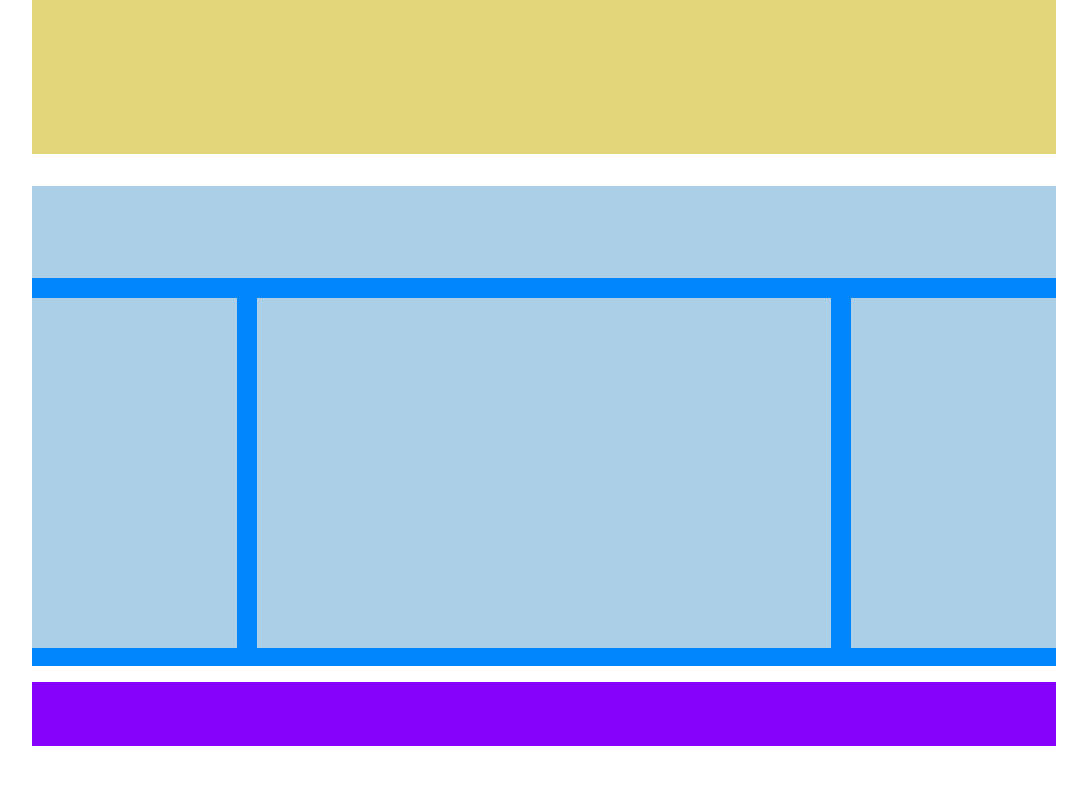
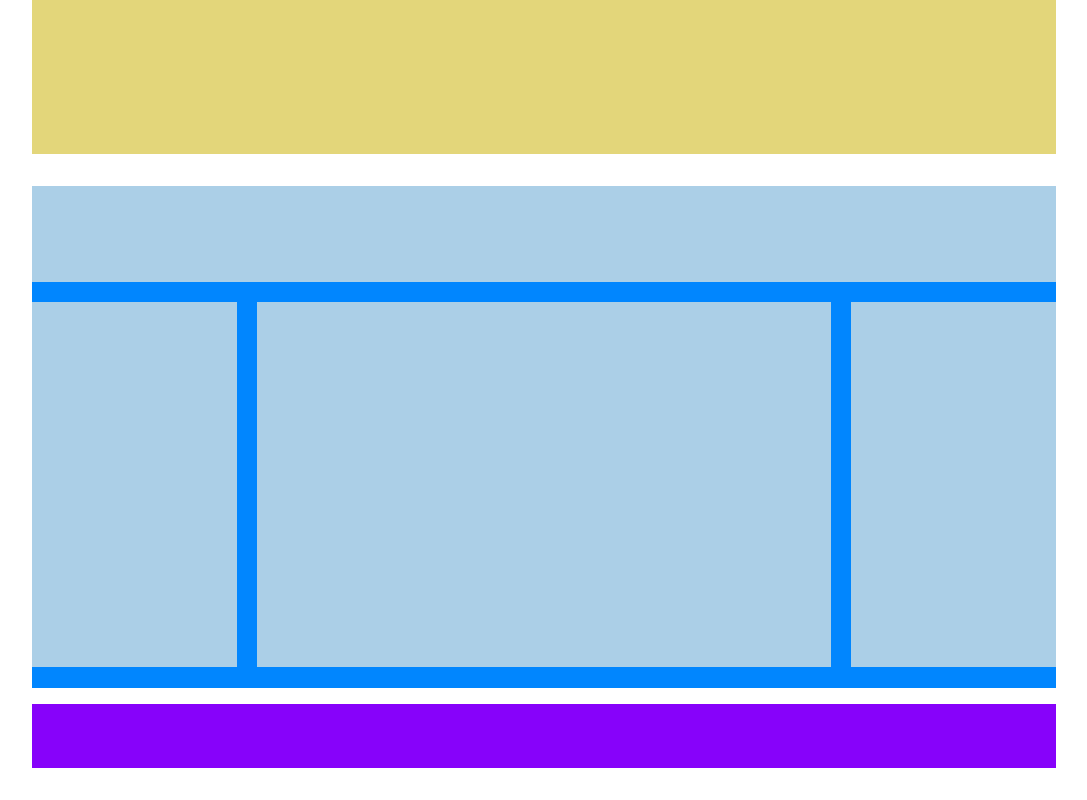
Before and after one commit to jacopo-vinanti96/htmlcss-struttura-wp, a plain HTML site: page index.html in a window 1280 px wide. Shown: the part 390-1190 px from the top of the page, without its empty margins (96-1183 px from the left). Before the commit the page ends 1168 px from the top, so only its background shows below. Drawn offline with Linux system fonts and the light colour scheme.

Commit message:
Fixes
- Corretti i margini degli elementi <article>
- Section.clearfix { Height } adesso dipende dal contenuto

```diff
--- a/css/style.css
+++ b/css/style.css
@@ -5,7 +5,7 @@
 }
 
 body > div.container {
-  width: 80vw;
+  width: 80%;
   margin: auto;
 }
 
@@ -24,9 +24,7 @@ div.container > div.hero {
 }
 
 div.container > section {
-  height: 60vh;
   background-color: #0186FE;
-  padding-bottom: 2%;
 }
 
 .clearfix::after {
@@ -36,15 +34,16 @@ div.container > section {
 }
 
 section > div.lesser-title {
-  height: 20%;
+  height: calc(60vh * 0.2);
   background-color: #ABCFE7;
 }
 
 section > article {
-  height: 76%;
-  margin-top: 2%;
+  height: calc(60vh * 0.76);
   background-color: #ABCFE7;
   float: left;
+  margin-top: 2%;
+  margin-bottom: 2%;
 }
 
 section > article.art-left, section > article.art-right {
```
